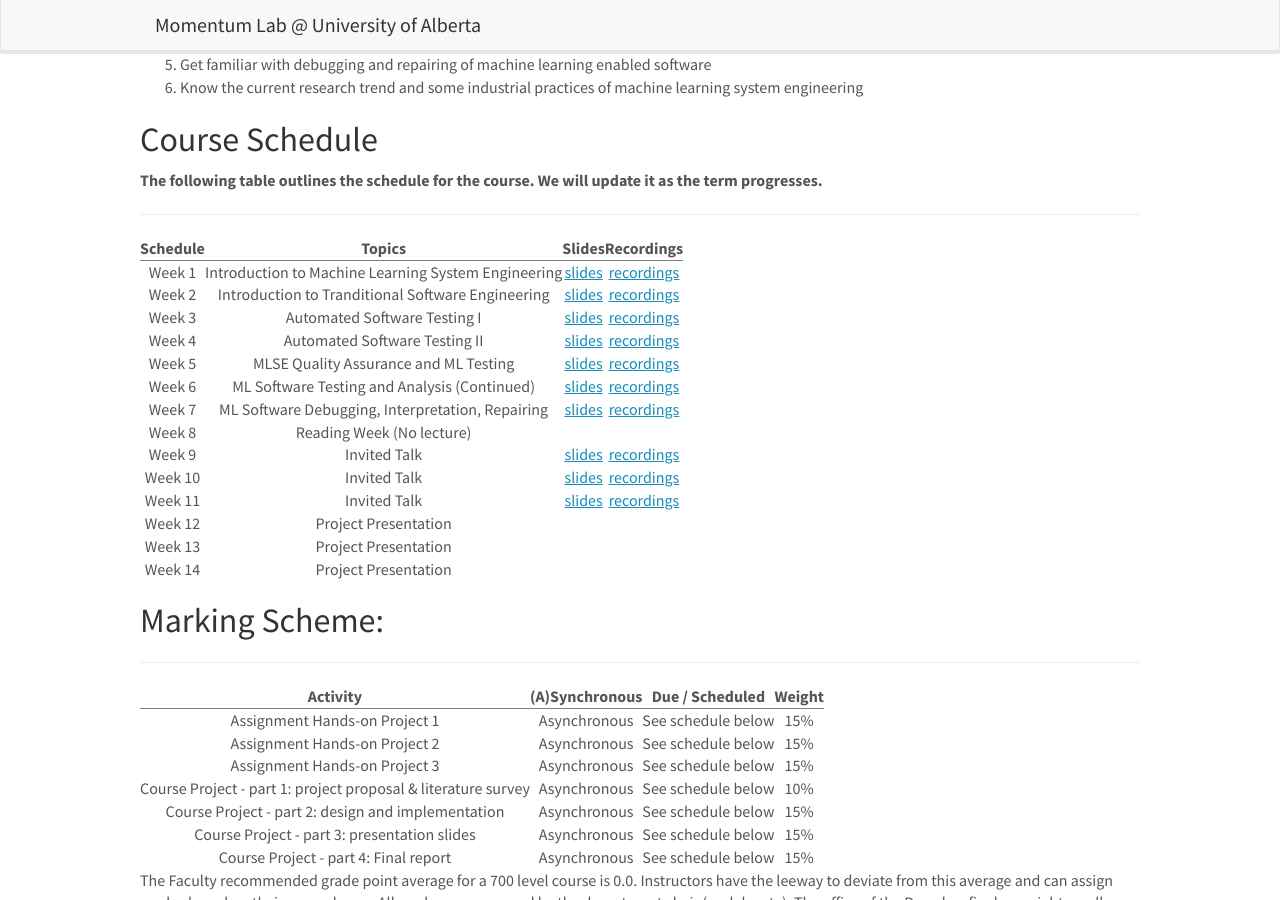
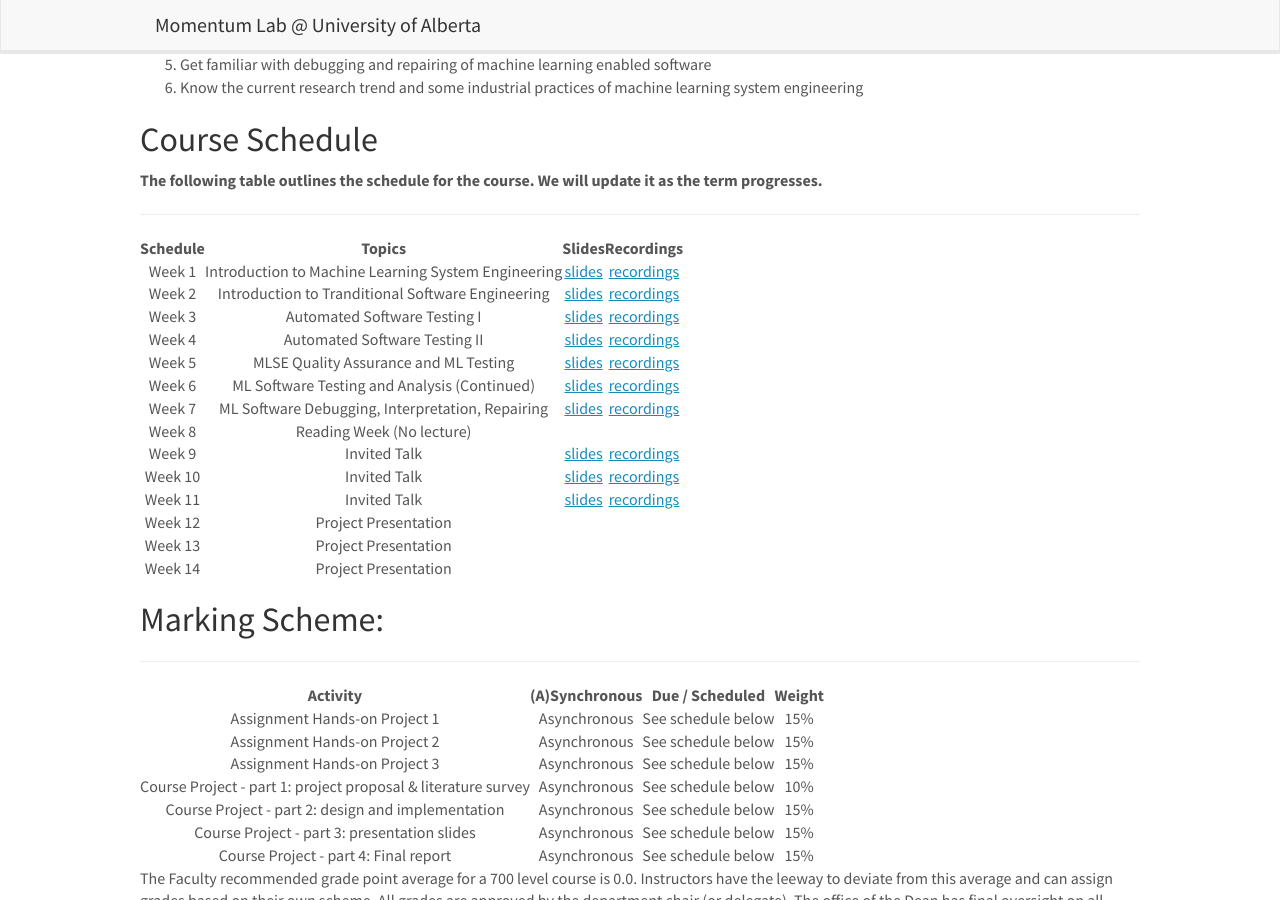
Before and after one commit to momentum-openspace/momentum-openspace.github.io, a Jekyll site: the page built from _pages/ECE720_2022Winter.md, in a window 1280 px wide and 900 px high, scrolled down 1736 px. Built offline with Jekyll 4.4.1, drawn with Linux system fonts in a browser that asks for light colours; nearby versions of some CDN libraries.

Commit message:
Update ECE720_2022Winter.md

```diff
--- a/_pages/ECE720_2022Winter.md
+++ b/_pages/ECE720_2022Winter.md
@@ -100,7 +100,7 @@ By the end of this course, students should be able to:
 |    Week 12      |    Project Presentation                                     |                           |                               |
 |    Week 13      |    Project Presentation                                     |                           |                               |
 |    Week 14      |    Project Presentation                                     |                           |                               |
-{: rules="groups"}
+{:.padding-table}
 
 ## Marking Scheme:
 ---
@@ -114,7 +114,7 @@ By the end of this course, students should be able to:
 |    Course Project - part 2: design and implementation                 |    Asynchronous       |    See schedule below    |     15%      |
 |    Course Project - part 3: presentation slides                       |    Asynchronous       |    See schedule below    |     15%      |
 |    Course Project - part 4: Final report                              |    Asynchronous       |    See schedule below    |     15%      |
-{: rules="groups"}
+{:.padding-table}
 
 The Faculty recommended grade point average for a 700 level course is 0.0. Instructors have the leeway to
 deviate from this average and can assign grades based on their own scheme. All grades are approved by
```
